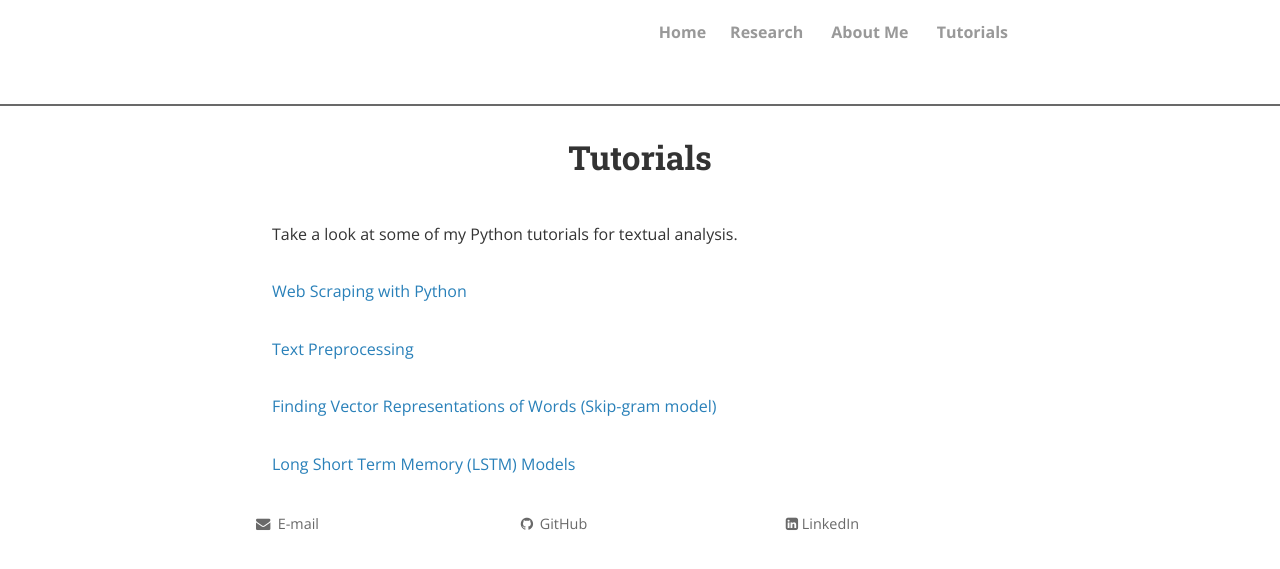
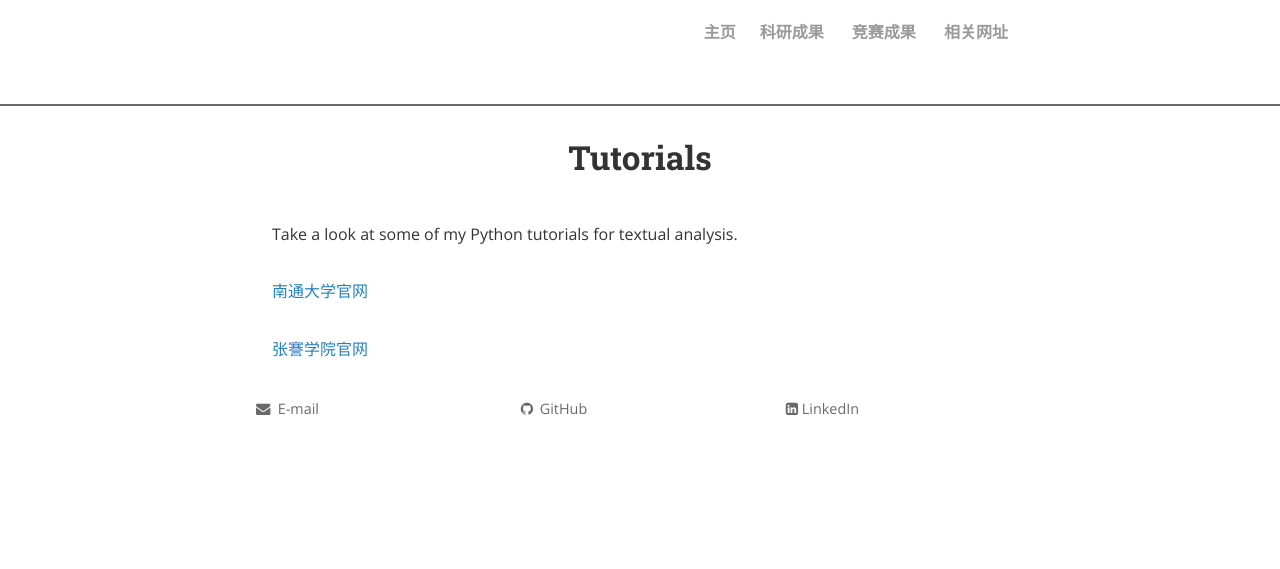
Before and after one commit to ZhangJianLab/ZhangJianLab.github.io, a Jekyll site: the page built from tutorials.html, in a window 1280 px wide. Shown: the top 569 px of the page. Built offline with Jekyll 4.4.1, drawn with Linux system fonts in a browser that asks for light colours; nearby versions of some CDN libraries; comment, search, counter and statistics services are not loaded; a style sheet for code colours, icons or effects is not loaded.

Commit message:
nine commit

```diff
--- a/_includes/header.html
+++ b/_includes/header.html
@@ -5,10 +5,10 @@
     </a>
     <nav role="navigation">
       <ul id="js-navigation-menu" class="navigation-menu show">
-      <li class="nav-link"><a href="{{ site.baseurl }}/" class="logo"><strong>Home</strong></a>
-      <li class="nav-link"><a href="https://ZhangJianLab.github.io/research"><strong>Research</strong></a>
-      <li class="nav-link"><a href="https://ZhangJianLab.github.io/about"><strong>About Me</strong></a>
-      <li class="nav-link"><a href="https://ZhangJianLab.github.io/tutorials"><strong>Tutorials</strong></a>
+      <li class="nav-link"><a href="{{ site.baseurl }}/" class="logo"><strong>主页</strong></a>
+      <li class="nav-link"><a href="https://ZhangJianLab.github.io/research"><strong>科研成果</strong></a>
+      <li class="nav-link"><a href="https://ZhangJianLab.github.io/about"><strong>竞赛成果</strong></a>
+      <li class="nav-link"><a href="https://ZhangJianLab.github.io/tutorials"><strong>相关网址</strong></a>
       </ul>
     </nav>
   </div>
--- a/research.html
+++ b/research.html
@@ -1,6 +1,6 @@
 ---
 layout: page
-title: 发表学术论文
+title: 学术论文与发表论文
 permalink: /research/
 ---
 
--- a/tutorials.html
+++ b/tutorials.html
@@ -6,10 +6,6 @@ permalink: /tutorials/
 Take a look at some of my Python tutorials for textual analysis.
 <br>
 <br>
-<a href="https://github.com/pesoto/Text-Analysis/blob/master/1_Web_Scraping_Tutorial.ipynb" target="_self">Web Scraping with Python</a><br>
+<a href="https://www.ntu.edu.cn/" target="_self">南通大学官网</a><br>
 <br>
-<a href="https://github.com/pesoto/Text-Analysis/blob/master/2_Text_Preprocessing_Tutorial.ipynb" target="_self">Text Preprocessing</a><br>
-<br>
-<a href="https://github.com/pesoto/Text-Analysis/blob/master/5_Skip_Gram_Tutorial.ipynb" target="_self">Finding Vector Representations of Words (Skip-gram model)</a><br>
-<br>
-<a href="https://github.com/pesoto/Text-Analysis/blob/master/6_LSTM_Tutorial.ipynb" target="_self">Long Short Term Memory (LSTM) Models</a><br>
+<a href="https://zjxy.ntu.edu.cn/" target="_self">张謇学院官网</a><br>
```
Also changed, not shown: about.md (+23 -3 lines), test3.png (added), test4.png (added), test6.png (added), 1 other file.
